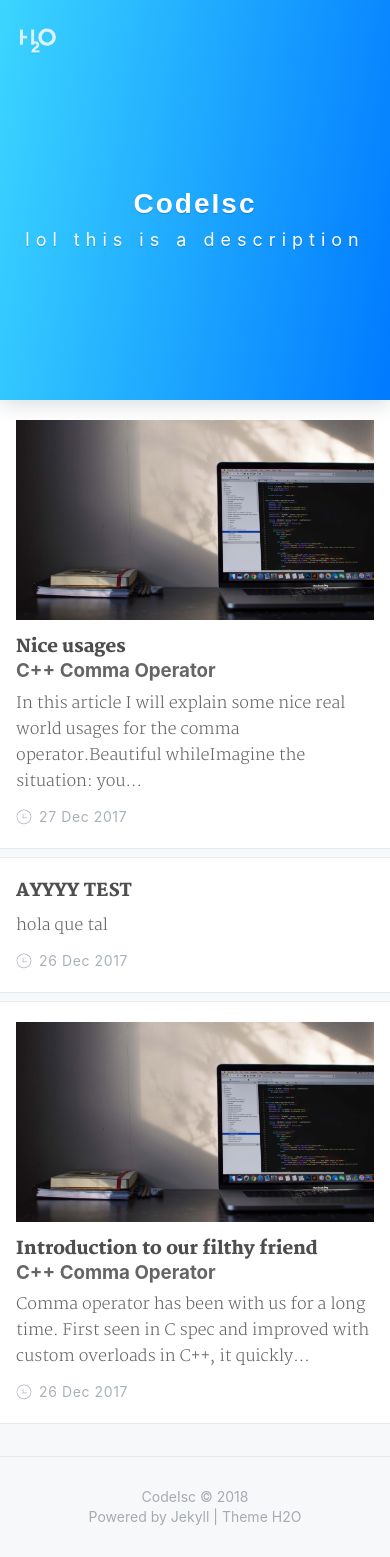
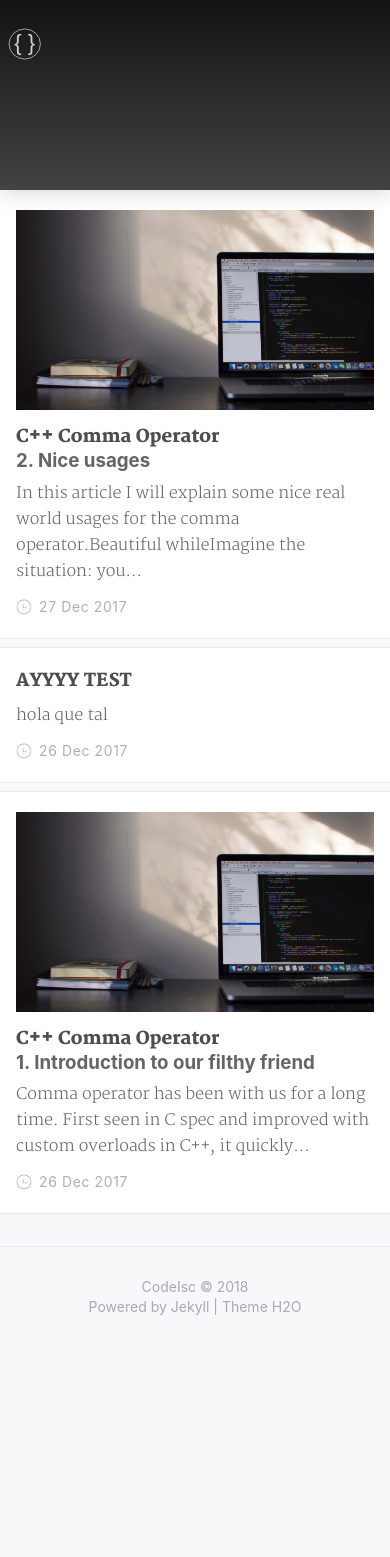
Before and after one commit to isc30/blog.codeisc.com, a Jekyll site: the page built from index.html, in a window 390 px wide. Built offline with Jekyll 4.4.1, drawn with Linux system fonts in a browser that asks for light colours; nearby versions of some CDN libraries; the list of posts is cut into pages by our own code; comment, search, counter and statistics services are not loaded; a style sheet for code colours, icons or effects is not loaded; after the commit the page ends 1347 px from its top, so only the background shows below that.

```diff
--- a/_includes/head.html
+++ b/_includes/head.html
@@ -1,12 +1,12 @@
 <head>
     <meta charset="UTF-8">
     <meta name="viewport" content="width=device-width, initial-scale=1.0">
-    <title>{% if page.title %}{{ page.title }} - {{ site.title }}{% else %}{{ site.title }}{% endif %}</title>
+    <title>{% if page.title %}{{ page.title }} | {{ site.title }}{% else %}{{ site.title }}{% endif %}</title>
     <meta name="author"  content="{{ site.author }}">
     <meta name="description" content="{{ site.description }}">
     <meta name="keywords"  content="{{ site.keyword }}">
     <!-- Open Graph -->
-    <meta property="og:title" content="{% if page.title %}{{ page.title }} - {{ site.title }}{% else %}{{ site.title }}{% endif %}">
+    <meta property="og:title" content="{% if page.title %}{{ page.title }} | {{ site.title }}{% else %}{{ site.title }}{% endif %}">
     <meta property="og:type" content="website">
     <meta property="og:url" content="{{ page.url | prepend: site.url }}">
     <meta property="og:description" content="{{ site.description }}">
--- a/_includes/post-head.html
+++ b/_includes/post-head.html
@@ -3,8 +3,8 @@
     <meta name="viewport" content="width=device-width, initial-scale=1.0">
 
     {% assign title = site.title %}
-    {% if page.series %}{% assign title = page.series | append: ' - ' | append: title %}{% endif %}
-    {% if page.title %}{% assign title = page.title | append: ' - ' | append: title %}{% endif %}
+    {% if page.series %}{% assign title = page.series | append: ' | ' | append: title %}{% endif %}
+    {% if page.title %}{% assign title = page.title | append: ' | ' | append: title %}{% endif %}
 
     <title>{{ title }}</title>
     <meta name="author"  content="{{ site.author }}">
--- a/dev/sass/helper.scss
+++ b/dev/sass/helper.scss
@@ -4,7 +4,7 @@
 $fonts: -apple-system, Verdana, 'PingFang SC', 'Helvetica Neue', 'Arial', 'Hiragino Sans GB', 'Microsoft YaHei', 'WenQuanYi Micro Hei', sans-serif;
 
 // color
-$color-theme-default: #1494FB;
+$color-theme-default: #131313;
 $color-theme-pink: #FC6794;
 $color-bg: #F7F8FA;
 $color-brand: #B8BDC3;
--- a/index.html
+++ b/index.html
@@ -1,14 +1,15 @@
 ---
-layout: default
-home-title: CodeIsc
-description: lol this is a description
+layout: 'default'
+home-title: 'CodeIsc'
+description: 'lol this is a description'
 ---
 
 {% include header.html %}
 
-<div class="g-banner home-banner {{ site.theme-color | prepend: 'banner-theme-' }}" data-theme="{{ site.theme-color }}">
-    <h2>{{ page.home-title }}</h2>
-    <h3>{{ page.description }}</h3>
+<div class="home-banner {{ site.theme-color | prepend: 'banner-theme-' }}" data-theme="{{ site.theme-color }}">
+    <h2></h2>
+    <!--<h2>{{ page.home-title }}</h2>
+    <h3>{{ page.description }}</h3>-->
     {% if page.header-img %}
     <img class="header-img" src="{{ page.header-img | prepend: site.baseurl }}" alt="">
     {% endif %}
@@ -26,9 +27,11 @@ description: lol this is a description
                 {% endif %}
                 <section class="post-preview">
                     <a class="post-link" href="{{ post.url }}" title="{{ post.title }}"></a>
+                    {% if post.series %}
+                    <h2 class="post-title">{{ post.series }}</h2>
+                    <h3>{{ post.chapter }}. {{ post.title }}</h3>
+                    {% else %}
                     <h2 class="post-title">{{ post.title }}</h2>
-                    {% if post.series %}
-                    <h3>{{ post.series }}</h3>
                     {% endif %}
                     {% if post.subtitle %}
                     <h3 class="post-subtitle">{{ post.subtitle }}</h3>
```
Also changed, not shown: _posts/comma operator series/2017-12-26-cpp-comma-operator-introduction.md (+0 -7 lines), dev/js/index.js (+2 -40 lines), dev/sass/app.css (+31 -33 lines), dev/sass/common.scss (+7 -16 lines), dev/sass/layouts.scss (+4 -4 lines), assets/css/app.min.css, assets/icons/logo-color.svg (added), assets/icons/logo-white.svg (added), assets/icons/logo.svg, assets/icons/logo_default.svg, assets/icons/o-logo.svg (added), assets/icons/o-logo_default.svg (added), assets/js/index.min.js.
